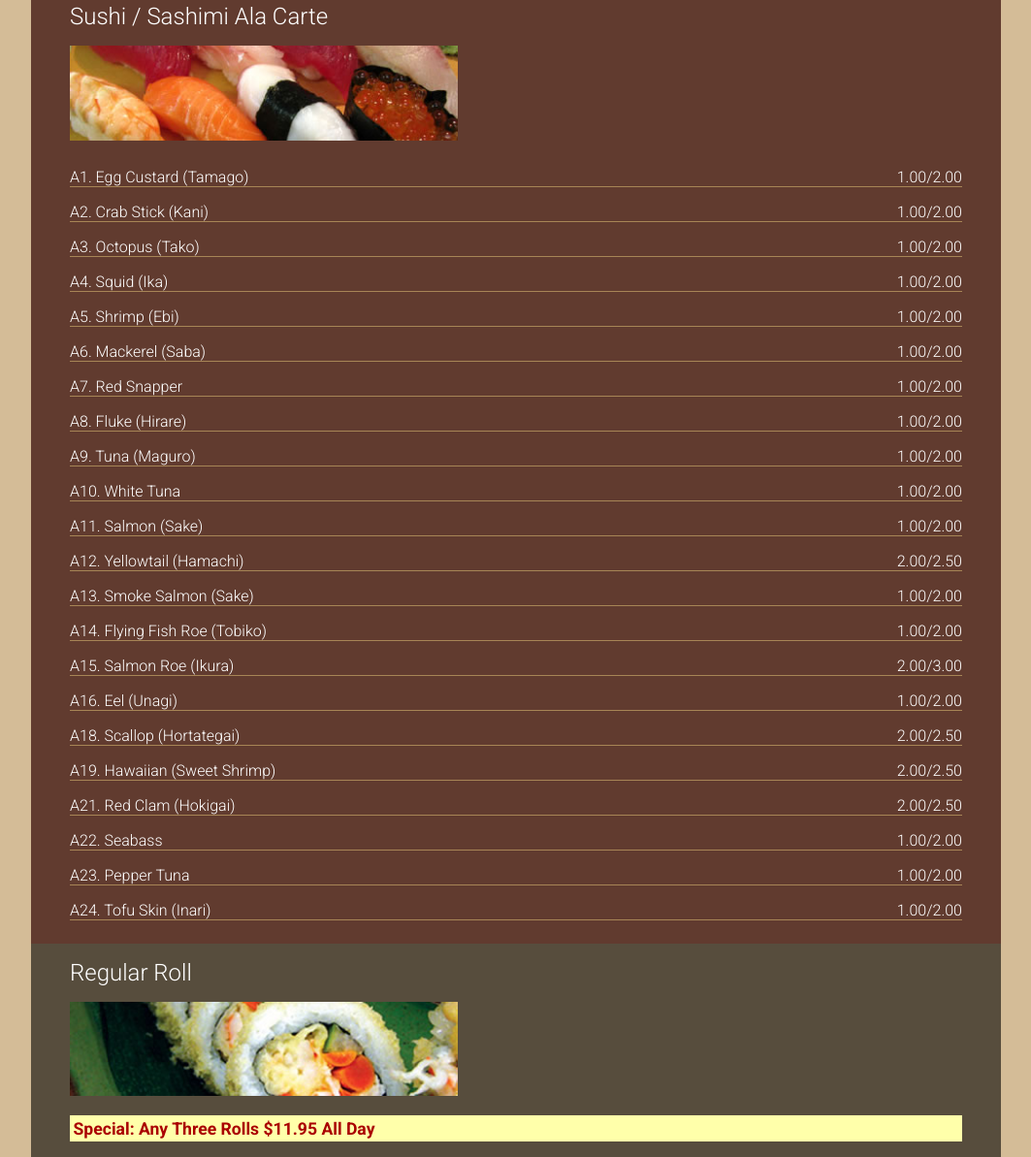
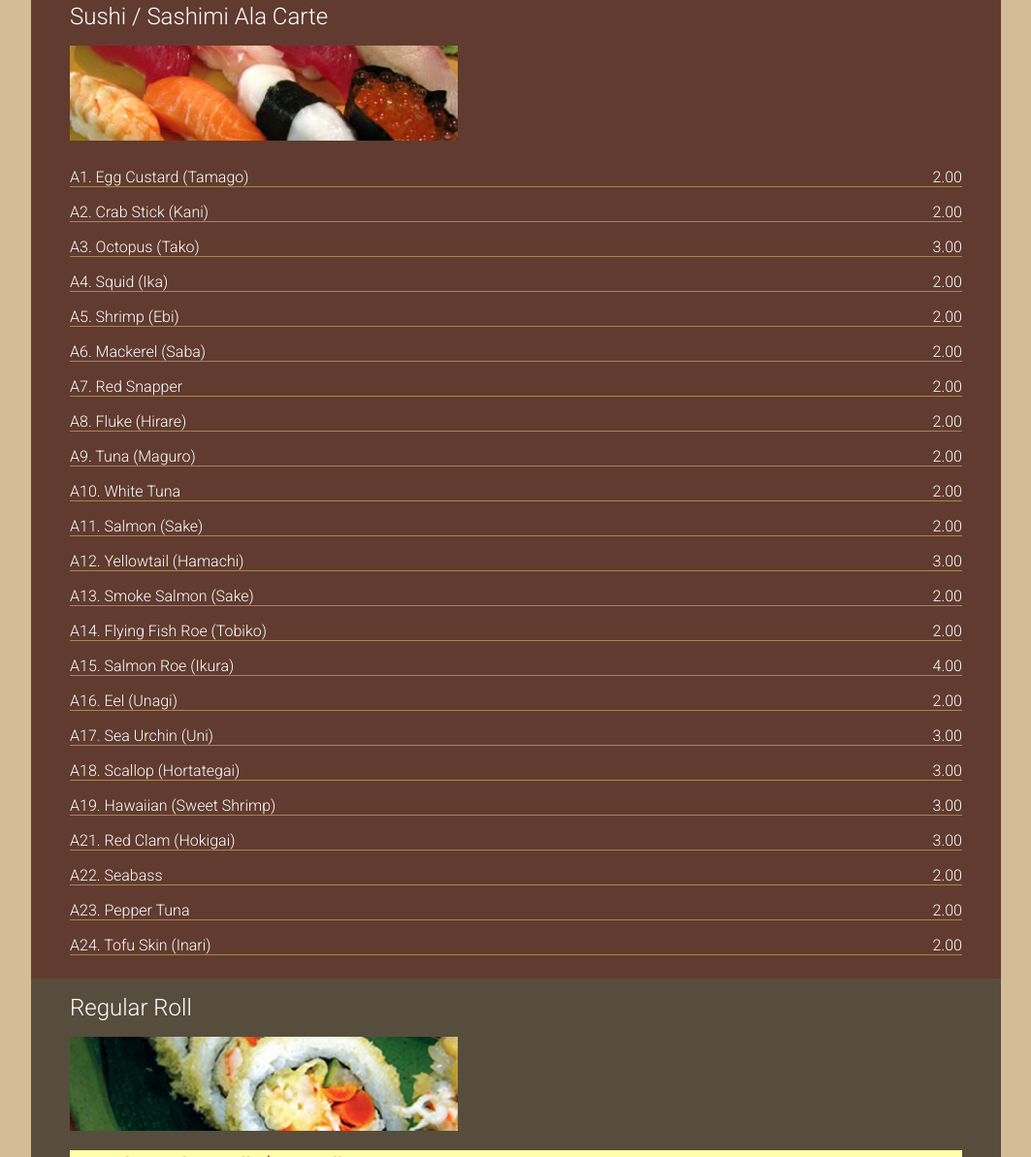
Before and after one commit to sushikoiweb/sushikoiweb_src, a website: page menu/index.html in a window 1280 px wide. Shown: the part 3094-4287 px from the top of the page at 97% size, without its empty margins (108-1171 px from the left). Drawn offline with Linux system fonts and the light colour scheme.

Commit message:
ala carte menu

```diff
--- a/menu/index.html
+++ b/menu/index.html
@@ -363,119 +363,118 @@
 <ul>
 
  <li>
-     <span>A1. Egg Custard (Tamago)</span><span>1.00/2.00</span>
-     <span></span>
- </li>
-
- <li>
-     <span>A2. Crab Stick (Kani)</span><span>1.00/2.00</span>
-     <span></span>
- </li>
-
- <li>
-     <span>A3. Octopus (Tako)</span><span>1.00/2.00</span>
-     <span></span>
- </li>
-
- <li>
-     <span>A4. Squid (Ika)</span><span>1.00/2.00</span>
-     <span></span>
- </li>
-
- <li>
-     <span>A5. Shrimp (Ebi)</span><span>1.00/2.00</span>
-     <span></span>
- </li>
-
- <li>
-     <span>A6. Mackerel (Saba)</span><span>1.00/2.00</span>
-     <span></span>
- </li>
-
- <li>
-     <span>A7. Red Snapper</span><span>1.00/2.00</span>
-     <span></span>
- </li>
-
- <li>
-     <span>A8. Fluke (Hirare)</span><span>1.00/2.00</span>
-     <span></span>
- </li>
-
- <li>
-     <span>A9. Tuna (Maguro)</span><span>1.00/2.00</span>
-     <span></span>
- </li>
-
- <li>
-     <span>A10. White Tuna</span><span>1.00/2.00</span>
-     <span></span>
- </li>
-
- <li>
-     <span>A11. Salmon (Sake)</span><span>1.00/2.00</span>
-     <span></span>
- </li>
-
- <li>
-     <span>A12. Yellowtail (Hamachi)</span><span>2.00/2.50</span>
-     <span></span>
- </li>
-
- <li>
-     <span>A13. Smoke Salmon (Sake)</span><span>1.00/2.00</span>
-     <span></span>
- </li>
-
- <li>
-     <span>A14. Flying Fish Roe (Tobiko)</span><span>1.00/2.00</span>
-     <span></span>
- </li>
-
- <li>
-     <span>A15. Salmon Roe (Ikura)</span><span>2.00/3.00</span>
-     <span></span>
- </li>
-
- <li>
-     <span>A16. Eel (Unagi)</span><span>1.00/2.00</span>
-     <span></span>
- </li>
-
-<!--
- <li>
-     <span>A17. Sea Urchin (Uni)</span><span>2.00/2.00</span>
-     <span></span>
- </li>
--->
-
- <li>
-     <span>A18. Scallop (Hortategai)</span><span>2.00/2.50</span>
-     <span></span>
- </li>
-
- <li>
-     <span>A19. Hawaiian (Sweet Shrimp)</span><span>2.00/2.50</span>
-     <span></span>
- </li>
-
- <li>
-     <span>A21. Red Clam (Hokigai)</span><span>2.00/2.50</span>
-     <span></span>
- </li>
-
- <li>
-     <span>A22. Seabass</span><span>1.00/2.00</span>
-     <span></span>
- </li>
-
- <li>
-     <span>A23. Pepper Tuna</span><span>1.00/2.00</span>
-     <span></span>
- </li>
-
- <li>
-     <span>A24. Tofu Skin (Inari)</span><span>1.00/2.00</span>
+     <span>A1. Egg Custard (Tamago)</span><span>2.00</span>
+     <span></span>
+ </li>
+
+ <li>
+     <span>A2. Crab Stick (Kani)</span><span>2.00</span>
+     <span></span>
+ </li>
+
+ <li>
+     <span>A3. Octopus (Tako)</span><span>3.00</span>
+     <span></span>
+ </li>
+
+ <li>
+     <span>A4. Squid (Ika)</span><span>2.00</span>
+     <span></span>
+ </li>
+
+ <li>
+     <span>A5. Shrimp (Ebi)</span><span>2.00</span>
+     <span></span>
+ </li>
+
+ <li>
+     <span>A6. Mackerel (Saba)</span><span>2.00</span>
+     <span></span>
+ </li>
+
+ <li>
+     <span>A7. Red Snapper</span><span>2.00</span>
+     <span></span>
+ </li>
+
+ <li>
+     <span>A8. Fluke (Hirare)</span><span>2.00</span>
+     <span></span>
+ </li>
+
+ <li>
+     <span>A9. Tuna (Maguro)</span><span>2.00</span>
+     <span></span>
+ </li>
+
+ <li>
+     <span>A10. White Tuna</span><span>2.00</span>
+     <span></span>
+ </li>
+
+ <li>
+     <span>A11. Salmon (Sake)</span><span>2.00</span>
+     <span></span>
+ </li>
+
+ <li>
+     <span>A12. Yellowtail (Hamachi)</span><span>3.00</span>
+     <span></span>
+ </li>
+
+ <li>
+     <span>A13. Smoke Salmon (Sake)</span><span>2.00</span>
+     <span></span>
+ </li>
+
+ <li>
+     <span>A14. Flying Fish Roe (Tobiko)</span><span>2.00</span>
+     <span></span>
+ </li>
+
+ <li>
+     <span>A15. Salmon Roe (Ikura)</span><span>4.00</span>
+     <span></span>
+ </li>
+
+ <li>
+     <span>A16. Eel (Unagi)</span><span>2.00</span>
+     <span></span>
+ </li>
+
+
+ <li>
+     <span>A17. Sea Urchin (Uni)</span><span>3.00</span>
+     <span></span>
+ </li>
+
+ <li>
+     <span>A18. Scallop (Hortategai)</span><span>3.00</span>
+     <span></span>
+ </li>
+
+ <li>
+     <span>A19. Hawaiian (Sweet Shrimp)</span><span>3.00</span>
+     <span></span>
+ </li>
+
+ <li>
+     <span>A21. Red Clam (Hokigai)</span><span>3.00</span>
+     <span></span>
+ </li>
+
+ <li>
+     <span>A22. Seabass</span><span>2.00</span>
+     <span></span>
+ </li>
+
+ <li>
+     <span>A23. Pepper Tuna</span><span>2.00</span>
+     <span></span>
+ </li>
+
+ <li>
+     <span>A24. Tofu Skin (Inari)</span><span>2.00</span>
      <span></span>
  </li>
 
```
